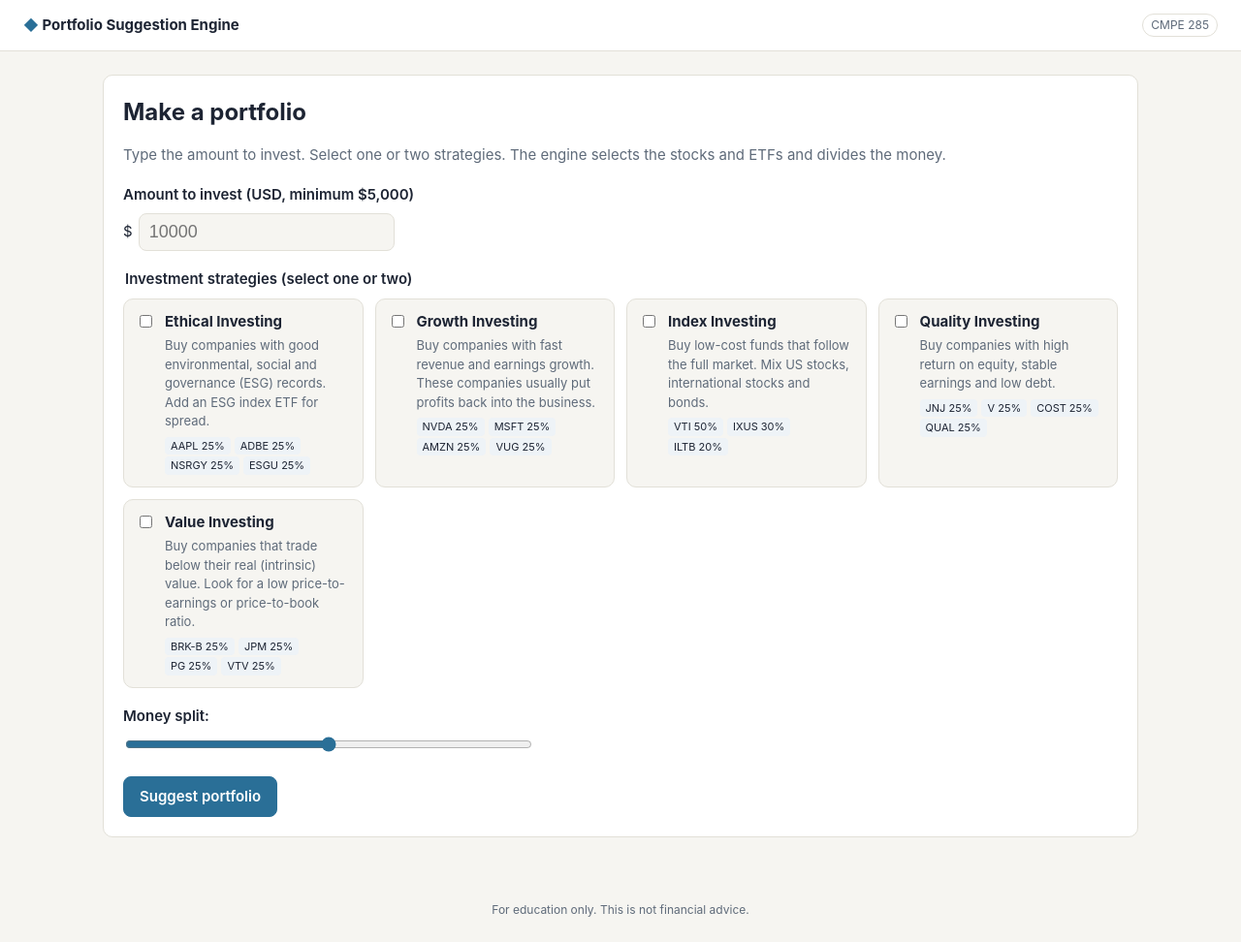
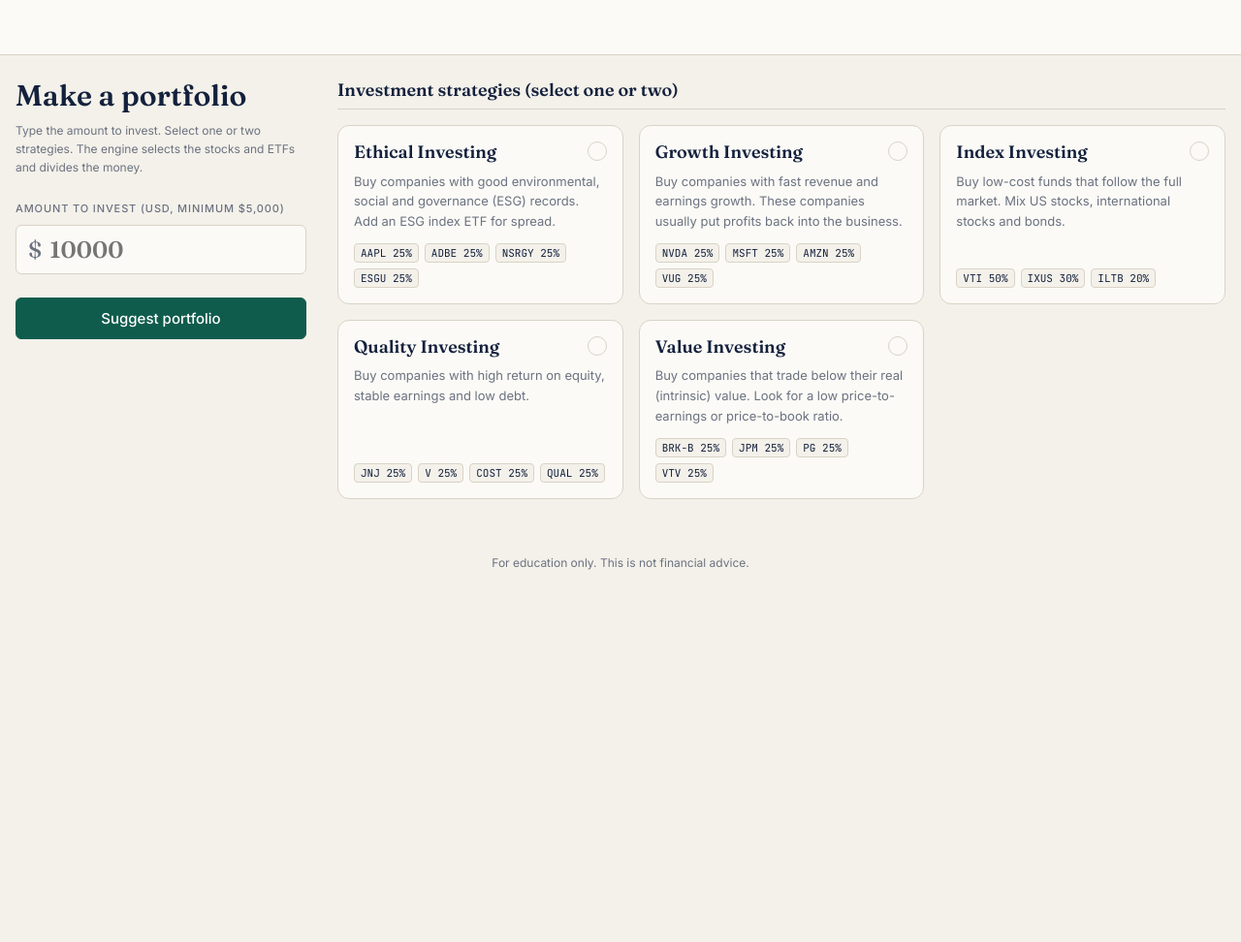
Before and after one commit to neelp03/285-project, a Flask app: page / in a window 1280 px wide. Shown: the whole page at 97% size. After the commit the page ends 588 px from the top, so only its background shows below. Run offline with Flask 3, Linux system fonts and the light colour scheme.

Commit message:
Redesign UI (editorial finance)

```diff
--- a/static/style.css
+++ b/static/style.css
@@ -1,29 +1,33 @@
+/* Editorial finance design. See .superdesign/design-system.md. */
 :root {
-  --bg: #f6f5f1;
-  --card: #ffffff;
-  --ink: #1d2433;
-  --muted: #5f6b7a;
-  --line: #e2e0d8;
-  --accent: #2a6f97;
+  --bg: #f4f1ea;
+  --surface: #fbfaf6;
+  --ink: #14213d;
+  --muted: #6b7280;
+  --rule: #d9d3c7;
+  --accent: #0f5c4d;
   --accent-ink: #ffffff;
-  --up: #1f8a4c;
-  --down: #c0392b;
-  --error-bg: #fdecea;
-  --chip: #eef3f7;
+  --accent-soft: #e3efe9;
+  --up: #0f7b4f;
+  --down: #b4372b;
+  --warn-bg: #fbe9e6;
+  --serif: "Fraunces", Georgia, serif;
+  --sans: "Inter", -apple-system, BlinkMacSystemFont, "Segoe UI", Roboto, sans-serif;
+  --mono: "JetBrains Mono", ui-monospace, Menlo, monospace;
 }
 @media (prefers-color-scheme: dark) {
   :root {
-    --bg: #12161d;
-    --card: #1b212b;
-    --ink: #e7ebf0;
-    --muted: #9aa5b4;
-    --line: #2c3442;
-    --accent: #5aa9d6;
-    --accent-ink: #0d1117;
-    --up: #4cc685;
-    --down: #ff6b5b;
-    --error-bg: #3a1f1f;
-    --chip: #243040;
+    --bg: #0e1420;
+    --surface: #151d2c;
+    --ink: #ece7dc;
+    --muted: #9aa3b2;
+    --rule: #26314a;
+    --accent: #5fc4a4;
+    --accent-ink: #0e1420;
+    --accent-soft: #1b3530;
+    --up: #4fd08f;
+    --down: #ff7a6b;
+    --warn-bg: #3a1f1f;
   }
 }
 
@@ -32,81 +36,161 @@ body {
   margin: 0;
   background: var(--bg);
   color: var(--ink);
-  font: 15px/1.5 -apple-system, BlinkMacSystemFont, "Segoe UI", Roboto, sans-serif;
+  font: 15px/1.6 var(--sans);
+  -webkit-font-smoothing: antialiased;
 }
-.topbar {
-  display: flex; align-items: center; justify-content: space-between;
-  padding: 14px 24px; border-bottom: 1px solid var(--line); background: var(--card);
-}
-.brand { color: var(--ink); text-decoration: none; font-weight: 700; }
-.mark { color: var(--accent); }
-.tag { font-size: 12px; color: var(--muted); border: 1px solid var(--line); padding: 2px 8px; border-radius: 99px; }
-.wrap { max-width: 1100px; margin: 0 auto; padding: 24px 16px; }
-.foot { text-align: center; color: var(--muted); font-size: 12px; padding: 24px 16px; }
-
-h1 { margin: 0 0 4px; font-size: 24px; }
-h2 { margin: 0 0 12px; font-size: 17px; }
+h1, h2 { font-family: var(--serif); font-weight: 600; margin: 0; }
+h1 { font-size: 30px; line-height: 1.2; margin-bottom: 8px; }
+h2 { font-size: 18px; line-height: 1.3; }
+p { margin: 0; }
 .muted { color: var(--muted); }
 .small { font-size: 12px; }
-
-.card {
-  background: var(--card); border: 1px solid var(--line); border-radius: 10px;
-  padding: 20px; margin-bottom: 18px;
+.mono { font-family: var(--mono); }
+.label {
+  display: block; font-size: 11px; text-transform: uppercase;
+  letter-spacing: .08em; color: var(--muted); font-weight: 500;
 }
-.flash { padding: 10px 14px; border-radius: 8px; margin-bottom: 16px; }
-.flash.error { background: var(--error-bg); color: var(--down); border: 1px solid var(--down); }
-
-.field { display: block; margin: 18px 0; border: 0; padding: 0; }
-.field > span, legend { display: block; font-weight: 600; margin-bottom: 8px; }
-.money { display: flex; align-items: center; gap: 6px; max-width: 280px; }
-.money input {
-  flex: 1; font-size: 18px; padding: 8px 10px; border-radius: 8px;
-  border: 1px solid var(--line); background: var(--bg); color: var(--ink);
-}
-input[type=range] { width: 100%; max-width: 420px; accent-color: var(--accent); }
-
-.strategies { display: grid; grid-template-columns: repeat(auto-fill, minmax(240px, 1fr)); gap: 12px; }
-.strategy {
-  display: flex; gap: 10px; align-items: flex-start; cursor: pointer;
-  border: 1px solid var(--line); border-radius: 10px; padding: 12px; background: var(--bg);
-}
-.strategy p { margin: 4px 0 0; font-size: 13px; color: var(--muted); }
-.strategy.selected { border-color: var(--accent); box-shadow: 0 0 0 1px var(--accent) inset; }
-.strategy.disabled { opacity: .5; cursor: not-allowed; }
-.strategy input { margin-top: 4px; accent-color: var(--accent); }
-.chip { display: inline-block; background: var(--chip); color: var(--ink); font-size: 11px; padding: 1px 6px; border-radius: 4px; margin: 2px 4px 0 0; }
-
-.actions { display: flex; gap: 10px; flex-wrap: wrap; align-items: center; }
-.actions form { margin: 0; }
-button, .button {
-  font: inherit; padding: 9px 16px; border-radius: 8px; cursor: pointer;
-  border: 1px solid var(--line); background: var(--card); color: var(--ink); text-decoration: none;
-}
-button.primary { background: var(--accent); color: var(--accent-ink); border-color: var(--accent); font-weight: 600; }
-button.link { border: 0; background: none; color: var(--accent); padding: 0; text-decoration: underline; }
-
-.stats { display: grid; grid-template-columns: repeat(auto-fit, minmax(200px, 1fr)); gap: 12px; margin-bottom: 8px; }
-.stat { background: var(--card); border: 1px solid var(--line); border-radius: 10px; padding: 14px 16px; }
-.stat .label { display: block; font-size: 12px; color: var(--muted); text-transform: uppercase; letter-spacing: .04em; }
-.stat .num { font-size: 22px; font-weight: 700; font-variant-numeric: tabular-nums; }
 .up { color: var(--up); }
 .down { color: var(--down); }
 
-.live { font-size: 13px; margin: 0 0 18px; }
-.dot { display: inline-block; width: 8px; height: 8px; border-radius: 50%; background: var(--up); margin-right: 4px; }
+/* ---- Shell ---- */
+.topbar {
+  position: sticky; top: 0; z-index: 10;
+  display: flex; flex-wrap: wrap; align-items: center; justify-content: flex-end; gap: 8px;
+  min-height: 57px; padding: 12px 20px;
+  background: var(--surface); border-bottom: 1px solid var(--rule);
+}
+.topbar form { margin: 0; }
+.wrap { max-width: 1600px; margin: 0 auto; padding: 24px 16px; }
+.foot { text-align: center; color: var(--muted); font-size: 12px; padding: 32px 16px; }
+
+.layout { display: flex; gap: 32px; align-items: flex-start; }
+.side { width: 260px; flex-shrink: 0; position: sticky; top: 81px; display: flex; flex-direction: column; gap: 32px; }
+.side.wide { width: 300px; gap: 24px; }
+.content { flex: 1; min-width: 0; display: flex; flex-direction: column; gap: 24px; }
+
+/* ---- Buttons ---- */
+button, .button {
+  display: inline-flex; align-items: center; justify-content: center;
+  font: 500 14px/1.4 var(--sans); padding: 6px 14px; border-radius: 6px; cursor: pointer;
+  border: 1px solid var(--ink); background: transparent; color: var(--ink); text-decoration: none;
+  transition: background-color .15s, opacity .15s;
+}
+button:hover, .button:hover { background: var(--bg); }
+.primary { background: var(--accent); border-color: var(--accent); color: var(--accent-ink); }
+.primary:hover { background: var(--accent); opacity: .9; }
+.block { width: 100%; padding: 10px 16px; font-size: 15px; }
+button.link { border: 0; padding: 0; background: none; color: var(--accent); text-decoration: underline; font-weight: 400; font-size: 13px; }
+button.link:hover { text-decoration: none; background: none; }
+
+/* ---- Flash ---- */
+.flash { padding: 10px 12px; border-radius: 6px; font-size: 14px; }
+.flash.error { background: var(--warn-bg); color: var(--down); border: 1px solid var(--down); }
+
+/* ---- Form (home) ---- */
+.field { display: flex; flex-direction: column; gap: 8px; margin: 0; }
+.field[hidden] { display: none; }
+.money {
+  display: flex; align-items: center; gap: 8px; padding: 0 12px;
+  border: 1px solid var(--rule); border-radius: 6px; background: var(--surface);
+  transition: border-color .15s;
+}
+.money:focus-within { border-color: var(--accent); }
+.money span { font: 24px var(--serif); color: var(--muted); }
+.money input {
+  width: 100%; border: 0; outline: 0; background: transparent; color: var(--ink);
+  padding: 10px 0; font: 600 24px var(--serif); font-variant-numeric: tabular-nums;
+}
+input[type=range] { width: 100%; accent-color: var(--accent); }
+.ticks { display: flex; justify-content: space-between; font: 11px var(--mono); color: var(--muted); }
+
+.strategies-set { display: block; border: 0; padding: 0; margin: 0; min-width: 0; }
+.strategies-set legend {
+  width: 100%; padding: 0 0 8px; margin-bottom: 16px; border-bottom: 1px solid var(--rule);
+  font: 600 18px var(--serif);
+}
+.strategies { display: grid; gap: 16px; grid-template-columns: repeat(auto-fill, minmax(280px, 1fr)); }
+.strategy {
+  position: relative; display: flex; flex-direction: column; gap: 8px; cursor: pointer;
+  padding: 16px; border-radius: 12px; border: 1px solid var(--rule); background: var(--surface);
+  transition: border-color .15s, background-color .15s, opacity .15s;
+}
+.strategy input { position: absolute; opacity: 0; pointer-events: none; }
+.strategy:focus-within { outline: 2px solid var(--accent); outline-offset: 2px; }
+.strategy .head { display: flex; justify-content: space-between; align-items: flex-start; gap: 12px; }
+.strategy strong { font: 600 18px/1.25 var(--serif); }
+.strategy p { font-size: 13px; color: var(--muted); }
+.strategy .check {
+  width: 20px; height: 20px; flex-shrink: 0; border-radius: 50%; border: 1px solid var(--rule);
+  display: flex; align-items: center; justify-content: center; font-size: 12px; color: transparent;
+}
+.strategy.selected { border: 2px solid var(--accent); padding: 15px; background: var(--accent-soft); }
+.strategy.selected .check { background: var(--accent); border-color: var(--accent); color: var(--accent-ink); }
+.strategy.disabled { opacity: .45; cursor: not-allowed; }
+.chips { display: flex; flex-wrap: wrap; gap: 6px; margin-top: auto; padding-top: 4px; }
+.chip {
+  font: 11px var(--mono); padding: 2px 6px; border-radius: 4px;
+  border: 1px solid var(--rule); background: var(--bg);
+}
+
+/* ---- Dashboard ---- */
+.kpis { display: flex; flex-direction: column; gap: 24px; }
+.num { display: block; font: 600 30px/1.2 var(--serif); font-variant-numeric: tabular-nums; }
+.num small { font-size: 18px; font-weight: 500; }
+.num.pulse { animation: pulse .8s ease-out; }
+@keyframes pulse { from { background: var(--accent-soft); } to { background: transparent; } }
+
+.live { font-size: 13px; color: var(--muted); line-height: 1.5; }
+.live b { font: 500 13px var(--mono); color: var(--ink); }
+.live .row { display: flex; align-items: center; gap: 8px; }
+.live button.link { margin-top: 8px; }
+.dot { display: inline-block; width: 8px; height: 8px; border-radius: 50%; background: var(--up); }
 .dot.busy { background: var(--muted); }
 .dot.err { background: var(--down); }
 
-.strategy-list { display: grid; grid-template-columns: repeat(auto-fit, minmax(260px, 1fr)); gap: 12px; }
-.strategy-sum p { margin: 4px 0 0; font-size: 13px; }
+.strategy-list h2 { padding-bottom: 8px; margin-bottom: 16px; border-bottom: 1px solid var(--rule); }
+.strategy-sum + .strategy-sum { margin-top: 16px; }
+.strategy-sum strong { display: block; font: 600 16px var(--serif); margin-bottom: 4px; }
+.strategy-sum .mono { font-size: 13px; margin-bottom: 4px; }
+.strategy-sum p { font-size: 13px; color: var(--muted); }
 
-.grid2 { display: grid; grid-template-columns: repeat(auto-fit, minmax(320px, 1fr)); gap: 18px; }
-.grid2 .card { margin-bottom: 18px; }
-.chart-box { position: relative; height: 260px; }
+.panel { background: var(--surface); border: 1px solid var(--rule); border-radius: 12px; }
+.panel.pad { padding: 20px; }
+.panel.pad h2 { margin-bottom: 16px; }
+.panel .panel-head { padding: 16px 20px; border-bottom: 1px solid var(--rule); background: var(--bg); border-radius: 12px 12px 0 0; }
+.panel .panel-foot { padding: 16px 20px; border-top: 1px solid var(--rule); }
+.panel.clip { overflow: hidden; }
+.charts { display: flex; gap: 24px; }
+.charts .trend { flex: 1; min-width: 0; }
+.charts .alloc { width: 33.333%; min-width: 0; }
+.chart-box { position: relative; height: 220px; }
 
 .table-scroll { overflow-x: auto; }
-table { width: 100%; border-collapse: collapse; font-variant-numeric: tabular-nums; font-size: 14px; }
-th, td { padding: 8px 10px; border-bottom: 1px solid var(--line); text-align: left; white-space: nowrap; }
-th { font-size: 12px; color: var(--muted); font-weight: 600; }
+.table-scroll::-webkit-scrollbar { height: 6px; }
+.table-scroll::-webkit-scrollbar-track { background: var(--bg); }
+.table-scroll::-webkit-scrollbar-thumb { background: var(--rule); border-radius: 99px; }
+table { width: 100%; border-collapse: collapse; font: 14px var(--mono); font-variant-numeric: tabular-nums; }
+th {
+  font: 500 11px var(--sans); text-transform: uppercase; letter-spacing: .08em; color: var(--muted);
+  background: var(--bg); text-align: left; padding: 12px 16px; border-bottom: 1px solid var(--rule); white-space: nowrap;
+}
+td { padding: 12px 16px; border-bottom: 1px solid var(--rule); white-space: nowrap; }
+tbody tr { transition: background-color .15s; }
+tbody tr:hover { background: var(--bg); }
+tbody tr:last-child td { border-bottom: 0; }
+td.sans { font-family: var(--sans); }
+td.sym { font-weight: 700; }
 .r { text-align: right; }
-table.mini { margin-top: 12px; font-size: 13px; }
+#history-table th, #history-table td { padding-left: 20px; padding-right: 20px; }
+
+/* ---- Small screens ---- */
+@media (max-width: 1023px) {
+  .layout { flex-direction: column; align-items: stretch; gap: 24px; }
+  .side, .side.wide { position: static; width: 100%; }
+}
+@media (max-width: 767px) {
+  .wrap { padding: 24px 12px; }
+  .topbar { padding: 12px; }
+  .charts { flex-direction: column; }
+  .charts .alloc { width: 100%; }
+}
--- a/templates/base.html
+++ b/templates/base.html
@@ -4,21 +4,14 @@
   <meta charset="utf-8">
   <meta name="viewport" content="width=device-width, initial-scale=1">
   <title>{% block title %}Portfolio Suggestion Engine{% endblock %}</title>
+  <link rel="preconnect" href="https://fonts.googleapis.com">
+  <link rel="preconnect" href="https://fonts.gstatic.com" crossorigin>
+  <link rel="stylesheet" href="https://fonts.googleapis.com/css2?family=Fraunces:opsz,wght@9..144,500;9..144,600;9..144,700&family=Inter:wght@400;500;600&family=JetBrains+Mono:wght@400;500;700&display=swap">
   <link rel="stylesheet" href="{{ url_for('static', filename='style.css') }}">
 </head>
 <body>
-  <header class="topbar">
-    <a class="brand" href="{{ url_for('index') }}">
-      <span class="mark">◆</span> Portfolio Suggestion Engine
-    </a>
-    <span class="tag">CMPE 285</span>
-  </header>
+  <header class="topbar">{% block topbar %}{% endblock %}</header>
   <main class="wrap">
-    {% with messages = get_flashed_messages(with_categories=true) %}
-      {% for cat, msg in messages %}
-        <div class="flash {{ cat }}" role="alert" id="flash-{{ loop.index }}">{{ msg }}</div>
-      {% endfor %}
-    {% endwith %}
     {% block content %}{% endblock %}
   </main>
   <footer class="foot">For education only. This is not financial advice.</footer>
--- a/templates/index.html
+++ b/templates/index.html
@@ -1,12 +1,19 @@
 {% extends "base.html" %}
+{% block topbar %}
+  {% if has_portfolio %}<a class="button" href="{{ url_for('show_portfolio') }}" id="view-last">View last portfolio</a>{% endif %}
+{% endblock %}
+
 {% block content %}
-<section class="card">
+<form method="post" action="{{ url_for('suggest') }}" id="suggest-form" class="layout" novalidate>
+
+  <div class="side wide">
+    <div>
       <h1>Make a portfolio</h1>
-  <p class="muted">Type the amount to invest. Select one or two strategies. The engine selects the stocks and ETFs and divides the money.</p>
+      <p class="muted small">Type the amount to invest. Select one or two strategies. The engine selects the stocks and ETFs and divides the money.</p>
+    </div>
 
-  <form method="post" action="{{ url_for('suggest') }}" id="suggest-form" novalidate>
     <label class="field">
-      <span>Amount to invest (USD, minimum ${{ '{:,.0f}'.format(min_amount) }})</span>
+      <span class="label">Amount to invest (USD, minimum ${{ '{:,.0f}'.format(min_amount) }})</span>
       <div class="money">
         <span>$</span>
         <input type="number" name="amount" id="amount" min="{{ min_amount|int }}" step="0.01"
@@ -14,37 +21,44 @@
       </div>
     </label>
 
-    <fieldset class="field">
+    <label class="field" id="split-field" hidden>
+      <span class="label">Money split</span>
+      <span class="mono small" id="split-label"></span>
+      <input type="range" name="split" id="split" min="{{ min_split }}" max="{{ max_split }}" step="5"
+             value="{{ form.get('split', 50) }}">
+      <div class="ticks"><span>{{ min_split }}%</span><span>50%</span><span>{{ max_split }}%</span></div>
+    </label>
+
+    {% with messages = get_flashed_messages(with_categories=true) %}
+      {% for cat, msg in messages %}
+        <div class="flash {{ cat }}" role="alert" id="flash-{{ loop.index }}">{{ msg }}</div>
+      {% endfor %}
+    {% endwith %}
+
+    <button type="submit" class="primary block" id="submit">Suggest portfolio</button>
+  </div>
+
+  <fieldset class="content strategies-set">
     <legend>Investment strategies (select one or two)</legend>
     <div class="strategies">
       {% for key, s in strategies.items() %}
       <label class="strategy" id="card-{{ key }}">
         <input type="checkbox" name="strategies" value="{{ key }}" id="s-{{ key }}"
                {% if key in form.get('strategies', []) %}checked{% endif %}>
-          <div>
+        <div class="head">
           <strong>{{ s.name }}</strong>
+          <span class="check" aria-hidden="true">✓</span>
+        </div>
         <p>{{ s.description }}</p>
-            <p class="symbols">
+        <div class="chips">
           {% for h in s.holdings %}<span class="chip">{{ h.symbol }} {{ (h.weight*100)|round|int }}%</span>{% endfor %}
-            </p>
         </div>
       </label>
       {% endfor %}
     </div>
   </fieldset>
 
-    <label class="field" id="split-field" hidden>
-      <span>Money split: <b id="split-label"></b></span>
-      <input type="range" name="split" id="split" min="{{ min_split }}" max="{{ max_split }}" step="5"
-             value="{{ form.get('split', 50) }}">
-    </label>
-
-    <div class="actions">
-      <button type="submit" class="primary" id="submit">Suggest portfolio</button>
-      {% if has_portfolio %}<a class="button" href="{{ url_for('show_portfolio') }}" id="view-last">View last portfolio</a>{% endif %}
-    </div>
 </form>
-</section>
 {% endblock %}
 
 {% block scripts %}
```
Also changed, not shown: templates/portfolio.html (+108 -83 lines). Lines whose indentation alone changed are shown as unchanged.
